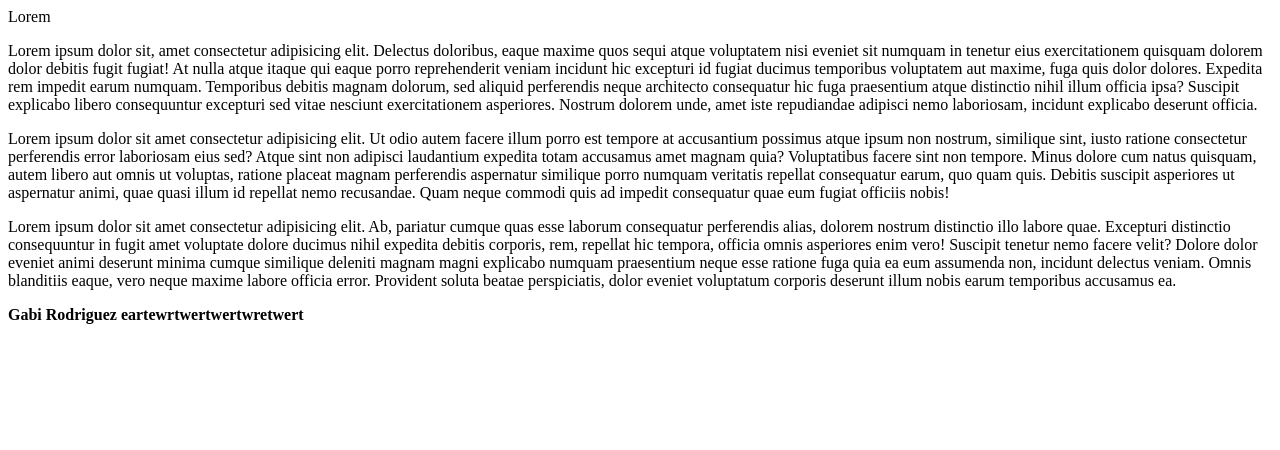
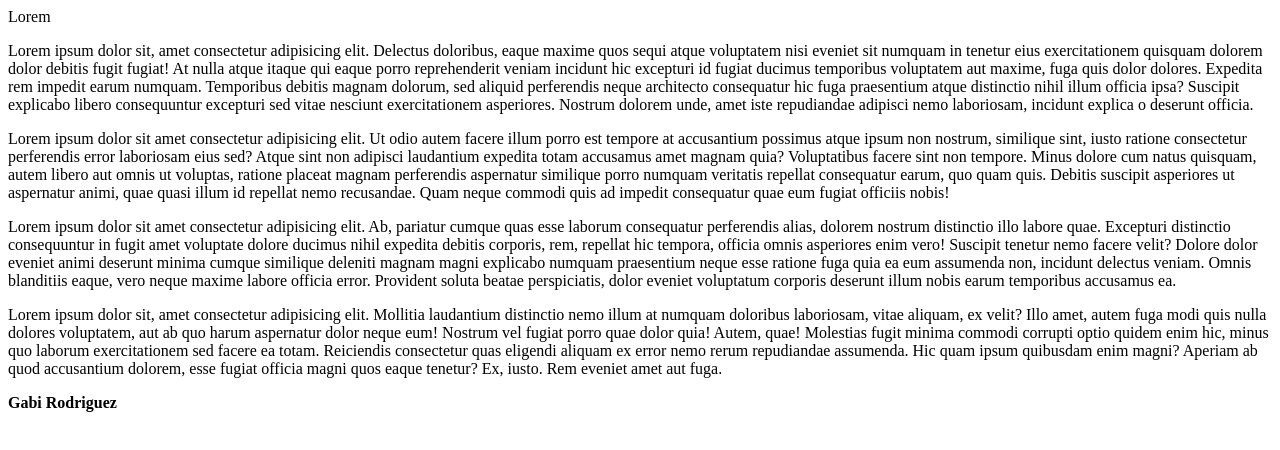
Before and after one commit to gabirp1/dia27, a plain HTML site: page index.html in a window 1280 px wide. Drawn offline with Linux system fonts and the light colour scheme.

Commit message:
segundo commit

```diff
--- a/index.html
+++ b/index.html
@@ -9,32 +9,53 @@
 
 <body>
     <header>Lorem</header>
-    <main>    <p>Lorem ipsum dolor sit, amet consectetur adipisicing elit. Delectus doloribus, eaque maxime quos sequi atque
-        voluptatem nisi eveniet sit numquam in tenetur eius exercitationem quisquam dolorem dolor debitis fugit fugiat!
-        At nulla atque itaque qui eaque porro reprehenderit veniam incidunt hic excepturi id fugiat ducimus temporibus
-        voluptatem aut maxime, fuga quis dolor dolores. Expedita rem impedit earum numquam. Temporibus debitis magnam
-        dolorum, sed aliquid perferendis neque architecto consequatur hic fuga praesentium atque distinctio nihil illum
+    <main>
+        <p>Lorem ipsum dolor sit, amet consectetur adipisicing elit. Delectus doloribus, eaque maxime quos sequi atque
+            voluptatem nisi eveniet sit numquam in tenetur eius exercitationem quisquam dolorem dolor debitis fugit
+            fugiat!
+            At nulla atque itaque qui eaque porro reprehenderit veniam incidunt hic excepturi id fugiat ducimus
+            temporibus
+            voluptatem aut maxime, fuga quis dolor dolores. Expedita rem impedit earum numquam. Temporibus debitis
+            magnam
+            dolorum, sed aliquid perferendis neque architecto consequatur hic fuga praesentium atque distinctio nihil
+            illum
             officia ipsa? Suscipit explicabo libero consequuntur excepturi sed vitae nesciunt exercitationem asperiores.
-        Nostrum dolorem unde, amet iste repudiandae adipisci nemo laboriosam, incidunt explicabo deserunt officia.</p>
+            Nostrum dolorem unde, amet iste repudiandae adipisci nemo laboriosam, incidunt <span>explica</span> o
+            deserunt officia.
+        </p>
 
         <p>Lorem ipsum dolor sit amet consectetur adipisicing elit. Ut odio autem facere illum porro est tempore at
             accusantium possimus atque ipsum non nostrum, similique sint, iusto ratione consectetur perferendis error
-        laboriosam eius sed? Atque sint non adipisci laudantium expedita totam accusamus amet magnam quia? Voluptatibus
-        facere sint non tempore. Minus dolore cum natus quisquam, autem libero aut omnis ut voluptas, ratione placeat
+            laboriosam eius sed? Atque sint non adipisci laudantium expedita totam accusamus amet magnam quia?
+            Voluptatibus
+            facere sint non tempore. Minus dolore cum natus quisquam, autem libero aut omnis ut voluptas, ratione
+            placeat
             magnam perferendis aspernatur similique porro numquam veritatis repellat consequatur earum, quo quam quis.
             Debitis suscipit asperiores ut aspernatur animi, quae quasi illum id repellat nemo recusandae. Quam neque
-        commodi quis ad impedit consequatur quae eum fugiat officiis nobis!</p>
+            commodi quis ad impedit consequatur quae eum <span>fugiat</span> officiis nobis!</p>
 
         <p>Lorem ipsum dolor sit amet consectetur adipisicing elit. Ab, pariatur cumque quas esse laborum consequatur
-        perferendis alias, dolorem nostrum distinctio illo labore quae. Excepturi distinctio consequuntur in fugit amet
-        voluptate dolore ducimus nihil expedita debitis corporis, rem, repellat hic tempora, officia omnis asperiores
+            perferendis alias, dolorem nostrum distinctio illo labore quae. Excepturi distinctio consequuntur in fugit
+            amet
+            voluptate dolore ducimus nihil expedita debitis corporis, rem, repellat hic tempora, officia omnis
+            asperiores
             enim vero! Suscipit tenetur nemo facere velit? Dolore dolor eveniet animi deserunt minima cumque similique
-        deleniti magnam magni explicabo numquam praesentium neque esse ratione fuga quia ea eum assumenda non, incidunt
+            deleniti magnam magni explicabo numquam praesentium neque esse ratione fuga quia ea eum assumenda non,
+            incidunt
             delectus veniam. Omnis blanditiis eaque, vero neque maxime labore officia error. Provident soluta beatae
-        perspiciatis, dolor eveniet voluptatum corporis deserunt illum nobis earum temporibus accusamus ea.</p></main>
+            perspiciatis, dolor eveniet voluptatum corporis deserunt illum nobis earum <span>temporibus</span> accusamus
+            ea.</p>
+        <p>Lorem ipsum dolor sit, amet consectetur adipisicing elit. Mollitia laudantium distinctio nemo illum at
+            numquam doloribus laboriosam, vitae aliquam, ex velit? Illo amet, autem fuga modi quis nulla dolores
+            voluptatem, aut ab quo harum aspernatur dolor neque eum! Nostrum vel fugiat porro quae dolor quia! Autem,
+            quae! Molestias fugit minima commodi corrupti optio quidem enim hic, minus quo laborum exercitationem sed
+            facere ea totam. Reiciendis consectetur quas eligendi aliquam ex error nemo rerum repudiandae assumenda. Hic
+            quam ipsum quibusdam enim magni? Aperiam ab quod accusantium dolorem, esse fugiat officia magni quos eaque
+            tenetur? Ex, iusto. Rem eveniet <span>amet</span> aut fuga.</p>
+    </main>
 
 
-        <footer><b>Gabi Rodriguez eartewrtwertwertwretwert</b></footer>
+    <footer><b>Gabi Rodriguez</b></footer>
 </body>
 
 </html>
```
Lines whose indentation alone changed are shown as unchanged.
